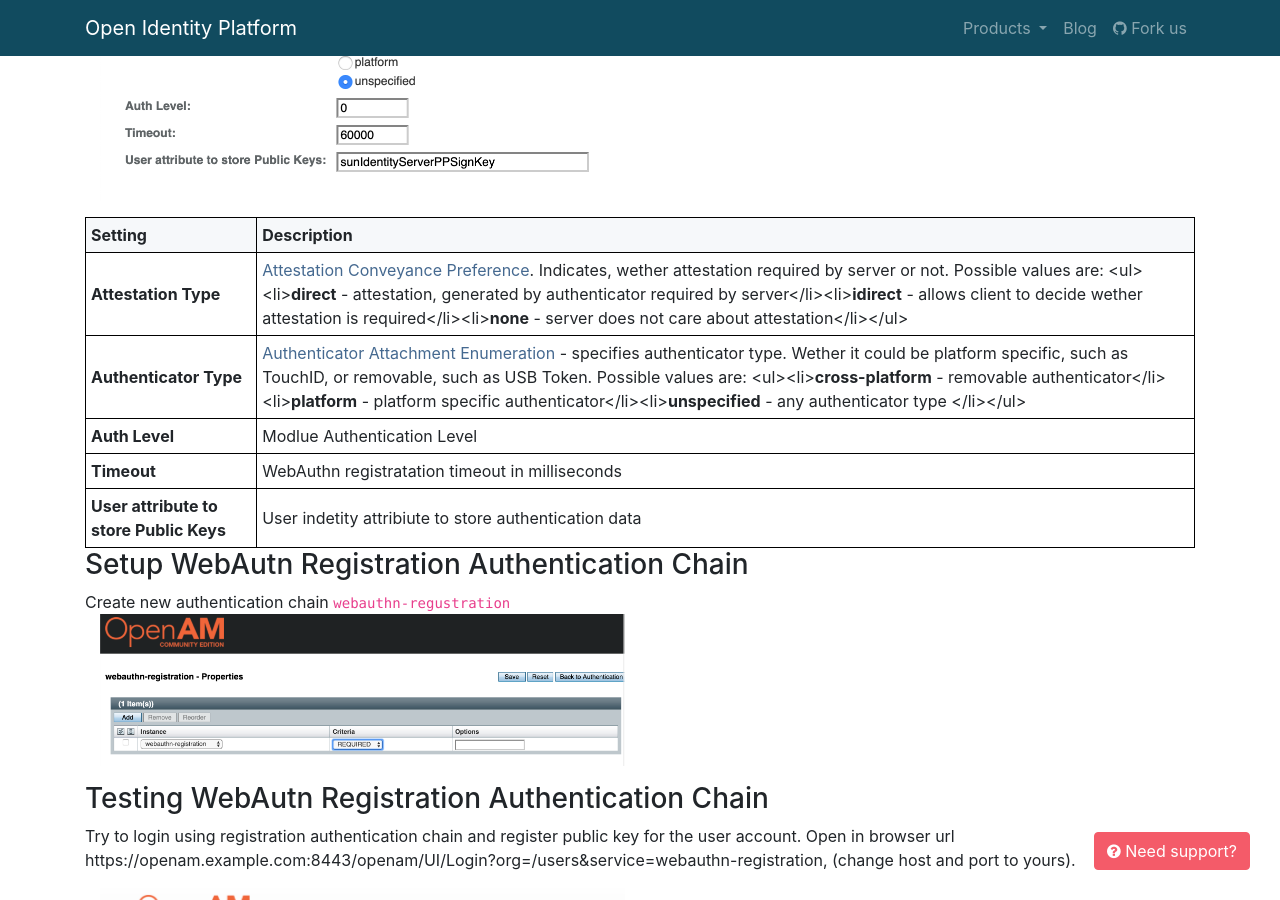
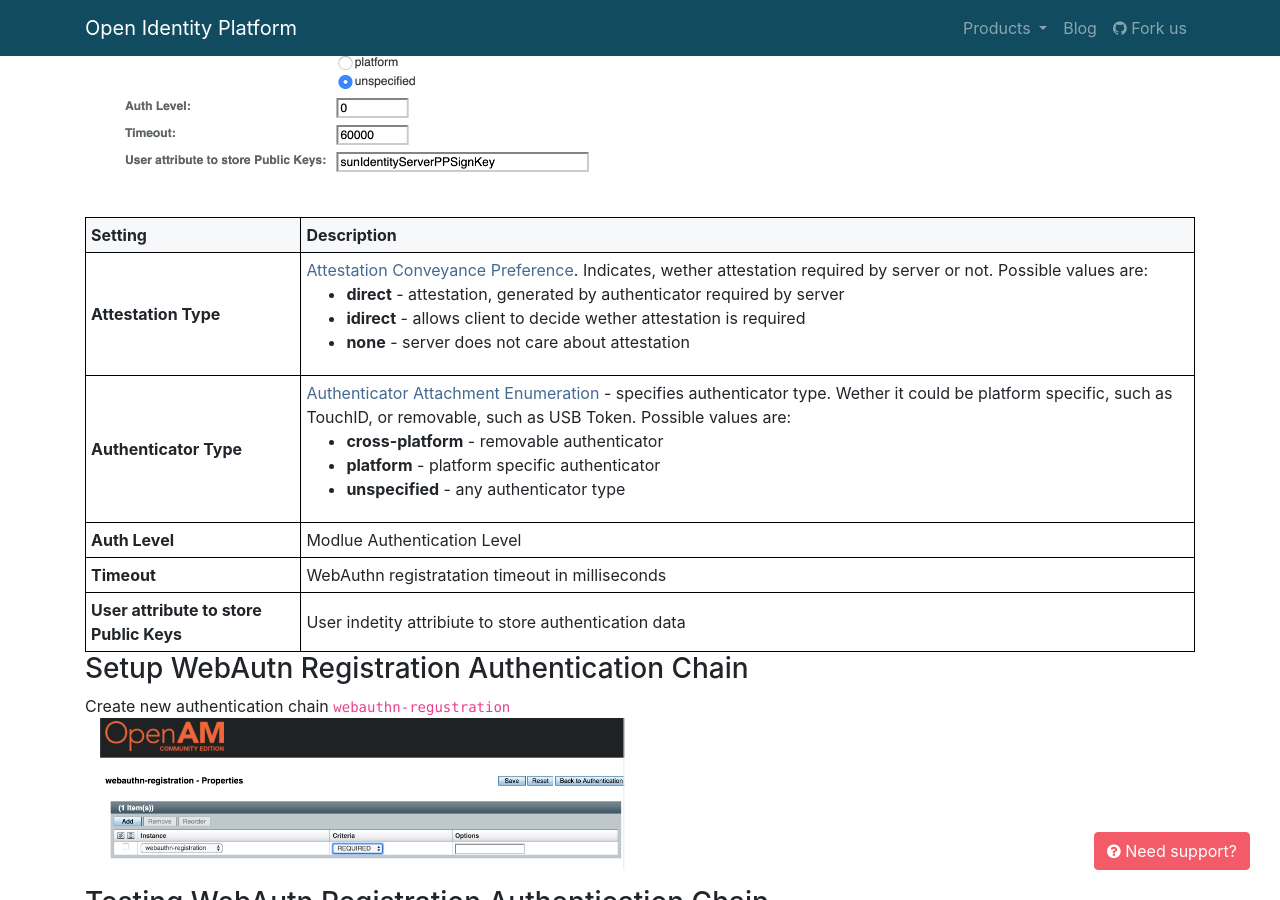
Before and after one commit to OpenIdentityPlatform/OpenIdentityPlatform.org, a Jekyll site: the page built from blog/How-to-Setup-WebAuthn-Authentication-in-OpenAM.md, in a window 1280 px wide and 900 px high, scrolled down 2213 px. Built offline with Jekyll 4.4.1, drawn with Linux system fonts in a browser that asks for light colours; our own code applies the rules of GitHub Pages for plain Markdown files; some of the changed text lies outside the part shown.

Commit message:
fix UI issues

```diff
--- a/_config.yml
+++ b/_config.yml
@@ -16,3 +16,4 @@
   - .gitignore
 
 highlighter: rouge
+markdown: kramdown
--- a/blog/How-to-Setup-WebAuthn-Authentication-in-OpenAM.md
+++ b/blog/How-to-Setup-WebAuthn-Authentication-in-OpenAM.md
@@ -8,7 +8,7 @@
 
 # How to Setup WebAuthn Authentication in OpenAM
 
-Original article: [https://github.com/OpenIdentityPlatform/OpenAM/wiki/How-to-Use-Apache-Cassandra-as-User-DataStore-in-OpenAM](https://github.com/OpenIdentityPlatform/OpenAM/wiki/How-to-Use-Apache-Cassandra-as-User-DataStore-in-OpenAM)
+Original article: [https://github.com/OpenIdentityPlatform/OpenAM/wiki/How-to-Setup-WebAuthn-Authentication-in-OpenAM](https://github.com/OpenIdentityPlatform/OpenAM/wiki/How-to-Setup-WebAuthn-Authentication-in-OpenAM)
 
 
 ## Introduction
@@ -56,11 +56,10 @@
 
 ![OpenAM  WebAuthn Registration Authentication Module Settings](/assets/img/webauthn/webauthn-registration-settings.png){:class="col-md-6 d-block"}
 
-
 | Setting | Description |
 |--------|-------------|
-|**Attestation Type**| [Attestation Conveyance Preference](https://w3c.github.io/webauthn/#attestation-conveyance). Indicates, wether attestation required by server or not. Possible values are: <ul><li>**direct** - attestation, generated by authenticator required by server</li><li>**idirect** - allows client to decide wether attestation is required</li><li>**none** - server does not care about attestation</li></ul>|
-|**Authenticator Type**|[Authenticator Attachment Enumeration](https://w3c.github.io/webauthn/#dom-publickeycredentialcreationoptions-authenticatorselection) - specifies authenticator type. Wether it could be platform specific, such as TouchID, or removable, such as USB Token. Possible values are: <ul><li>**cross-platform** - removable authenticator</li><li>**platform** - platform specific authenticator</li><li>**unspecified** - any authenticator type </li></ul> |
+|**Attestation Type**| [Attestation Conveyance Preference](https://w3c.github.io/webauthn/#attestation-conveyance). Indicates, wether attestation required by server or not. Possible values are: {::nomarkdown}<ul><li><b>direct</b> - attestation, generated by authenticator required by server</li><li><b>idirect</b> - allows client to decide wether attestation is required</li><li><b>none</b> - server does not care about attestation</li></ul>{:/}
+|**Authenticator Type**|[Authenticator Attachment Enumeration](https://w3c.github.io/webauthn/#dom-publickeycredentialcreationoptions-authenticatorselection) - specifies authenticator type. Wether it could be platform specific, such as TouchID, or removable, such as USB Token. Possible values are: {::nomarkdown}<ul><li><b>cross-platform</b> - removable authenticator</li><li><b>platform</b> - platform specific authenticator</li><li><b>unspecified</b> - any authenticator type </li></ul>{:/} |
 |**Auth Level**| Modlue Authentication Level|
 |**Timeout**| WebAuthn registratation timeout in milliseconds|
 |**User attribute to store Public Keys**| User indetity attribiute to store authentication data|
@@ -104,7 +103,7 @@
 
 ### Testing WebAutn Authentication Chain
 
-Try to login using  authentication chain and login using registered public key for the user account. Open in browser url https://openam.example.com:8443/openam/UI/Login?org=/users&service=webauthn-authentication, (change host and port to yours).{:class="col-md-6"}
+Try to login using  authentication chain and login using registered public key for the user account. Open in browser url https://openam.example.com:8443/openam/UI/Login?org=/users&service=webauthn-authentication, (change host and port to yours).
 
 ![OpenAM  WebAuthn Authentication User Name](/assets/img/webauthn/webauthn-authentication-username.png){:class="col-md-6 d-block"}
 
```
